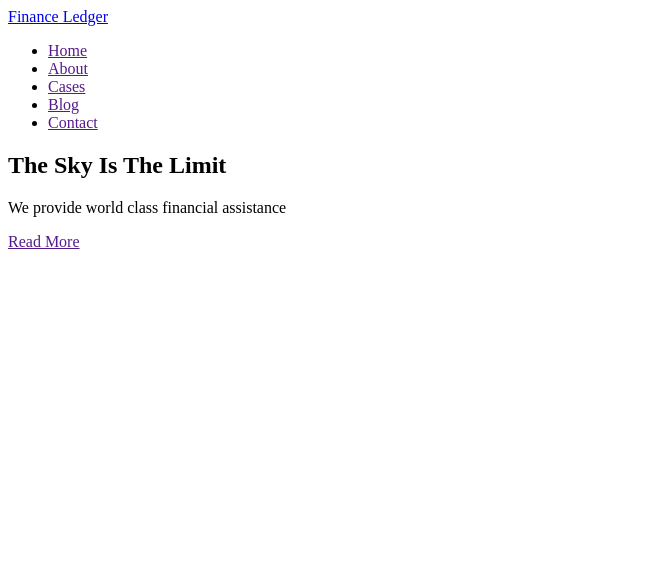
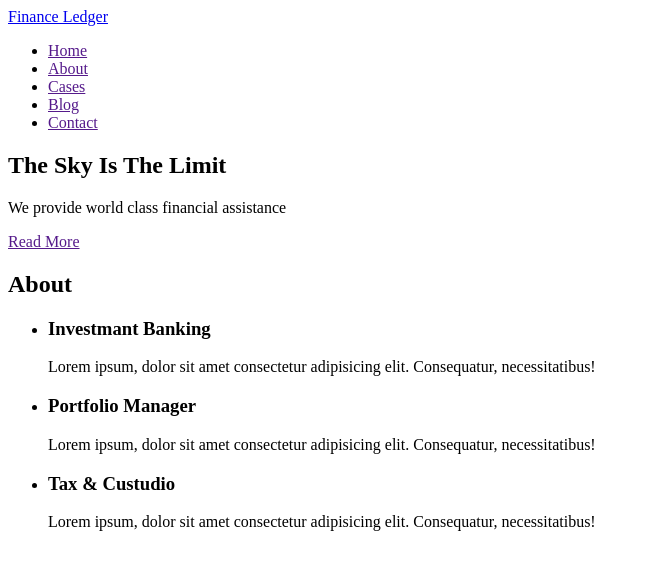
Before and after one commit to ASKurochkin/team-83, a plain HTML site: page index.html in a window 1280 px wide. Shown: the whole page, without its empty margins (0-649 px from the left). Drawn offline with Linux system fonts and the light colour scheme.

Commit message:
add about

```diff
--- a/index.html
+++ b/index.html
@@ -1,9 +1,9 @@
 <!DOCTYPE html>
 <html lang="en">
   <head>
-    <meta charset="UTF-8">
-    <meta http-equiv="X-UA-Compatible" content="IE=edge">
-    <meta name="viewport" content="width=device-width, initial-scale=1.0">
+    <meta charset="UTF-8" />
+    <meta http-equiv="X-UA-Compatible" content="IE=edge" />
+    <meta name="viewport" content="width=device-width, initial-scale=1.0" />
     <title>Finance Ledger</title>
   </head>
   <body>
@@ -27,7 +27,33 @@
         <a href="">Read More</a>
       </section>
 
-        <!--  -->
+      <!-- about -->
+      <section>
+        <h2>About</h2>
+        <ul>
+          <li>
+            <h3>Investmant Banking</h3>
+            <p>
+              Lorem ipsum, dolor sit amet consectetur adipisicing elit.
+              Consequatur, necessitatibus!
+            </p>
+          </li>
+          <li>
+            <h3>Portfolio Manager</h3>
+            <p>
+              Lorem ipsum, dolor sit amet consectetur adipisicing elit.
+              Consequatur, necessitatibus!
+            </p>
+          </li>
+          <li>
+            <h3>Tax & Custudio</h3>
+            <p>
+              Lorem ipsum, dolor sit amet consectetur adipisicing elit.
+              Consequatur, necessitatibus!
+            </p>
+          </li>
+        </ul>
+      </section>
     </main>
     <footer></footer>
   </body>
```
Lines whose indentation alone changed are shown as unchanged.
